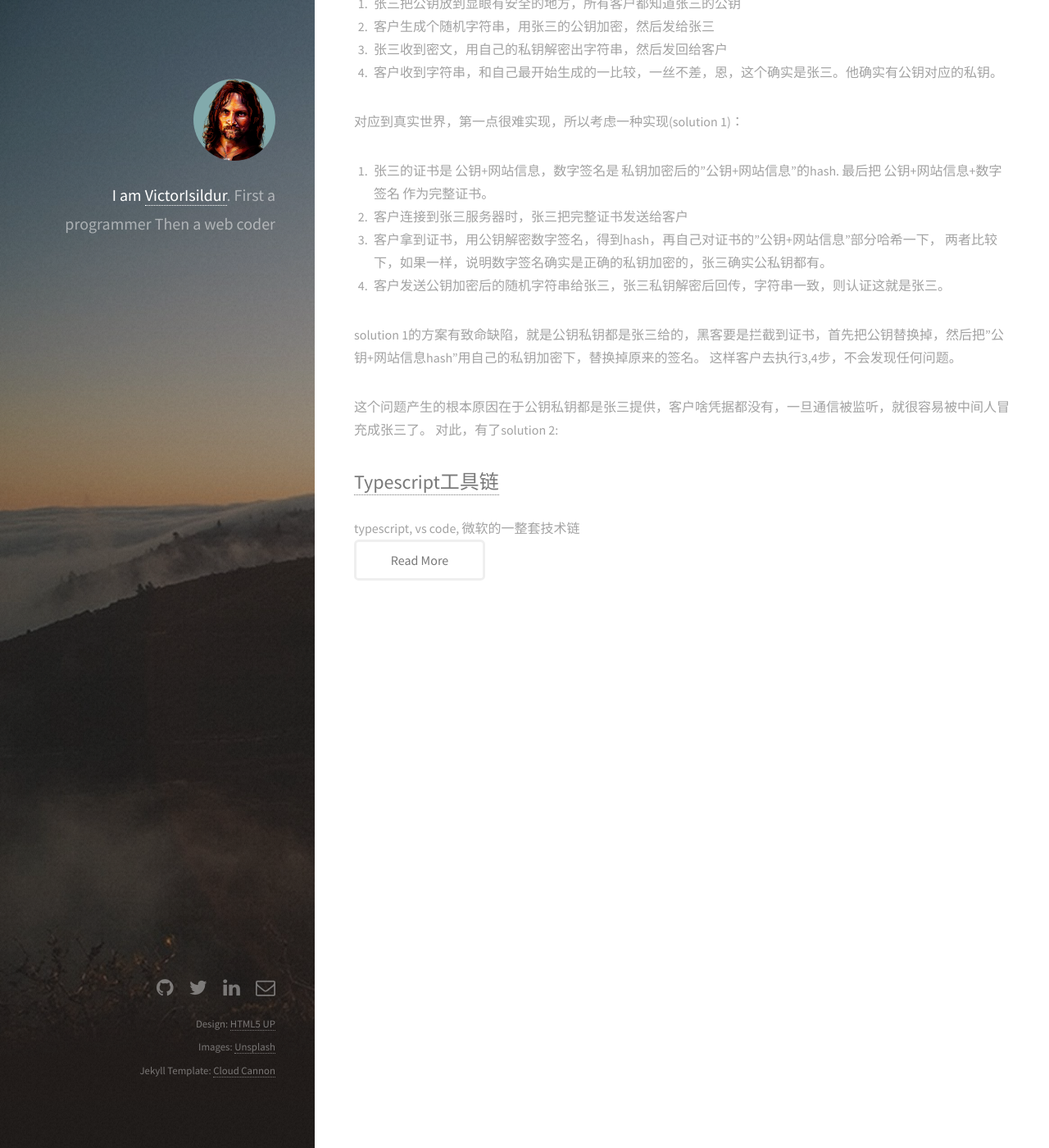
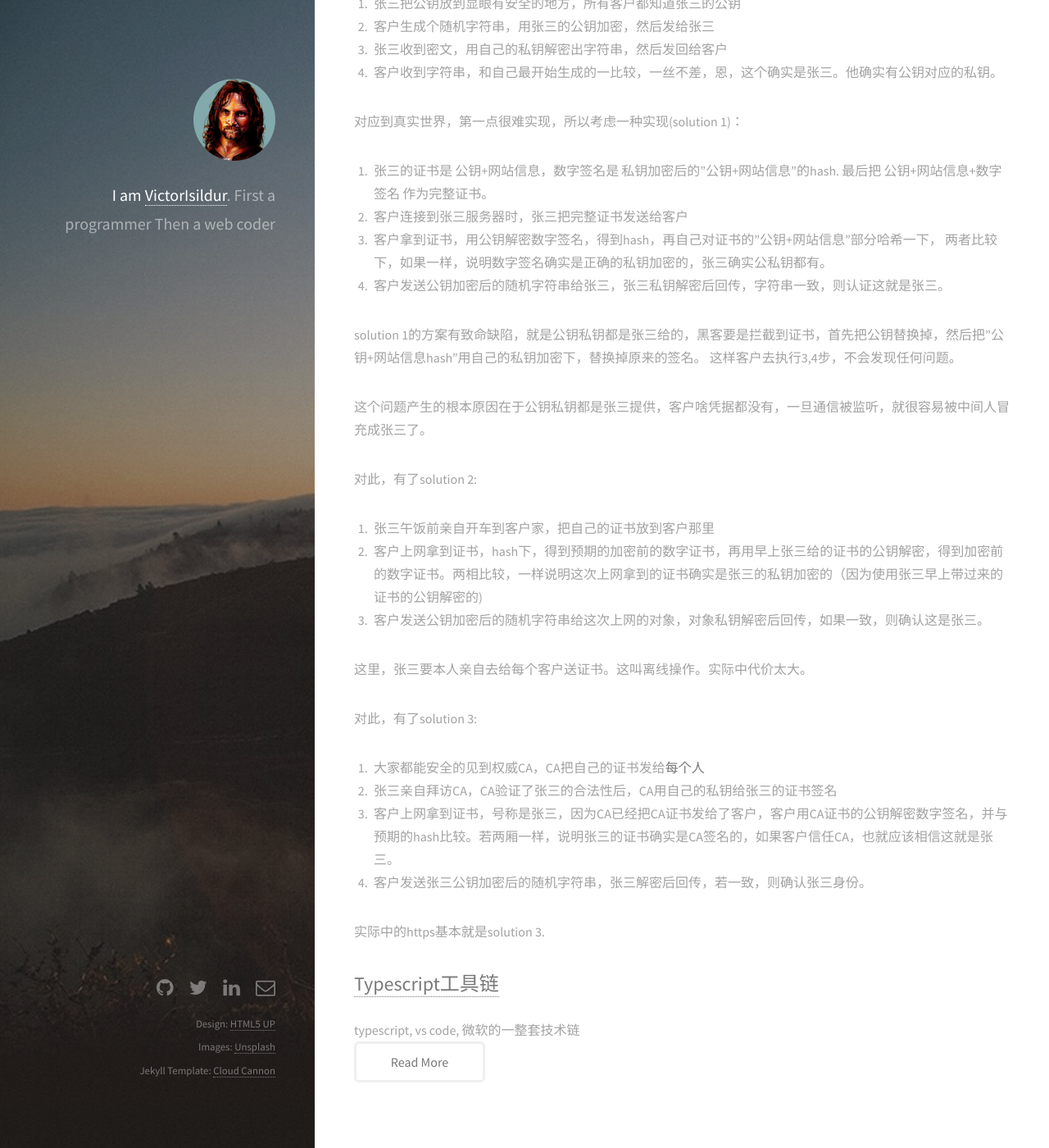
Before and after one commit to victorisildur/victorisildur.github.io, a Jekyll site: the page built from _posts/2016-10-12-tls.markdown, in a window 1280 px wide and 1400 px high, scrolled down 1146 px. Shown: the whole window at 82% size. Built offline with Jekyll 4.4.1, drawn with Linux system fonts in a browser that asks for light colours; Markdown is read by kramdown in place of the engine named in the settings.

Commit message:
tls sol 3

```diff
--- a/_posts/2016-10-12-tls.markdown
+++ b/_posts/2016-10-12-tls.markdown
@@ -55,4 +55,20 @@ solution 1的方案有致命缺陷，就是公钥私钥都是张三给的，黑
 这样客户去执行3,4步，不会发现任何问题。
 
 这个问题产生的根本原因在于公钥私钥都是张三提供，客户啥凭据都没有，一旦通信被监听，就很容易被中间人冒充成张三了。
+
 对此，有了solution 2:
+
+1. 张三午饭前亲自开车到客户家，把自己的证书放到客户那里
+2. 客户上网拿到证书，hash下，得到预期的加密前的数字证书，再用早上张三给的证书的公钥解密，得到加密前的数字证书。两相比较，一样说明这次上网拿到的证书确实是张三的私钥加密的（因为使用张三早上带过来的证书的公钥解密的)
+3. 客户发送公钥加密后的随机字符串给这次上网的对象，对象私钥解密后回传，如果一致，则确认这是张三。
+
+这里，张三要本人亲自去给每个客户送证书。这叫离线操作。实际中代价太大。
+
+对此，有了solution 3:
+
+1. 大家都能安全的见到权威CA，CA把自己的证书发给**每个人**
+2. 张三亲自拜访CA，CA验证了张三的合法性后，CA用自己的私钥给张三的证书签名
+3. 客户上网拿到证书，号称是张三，因为CA已经把CA证书发给了客户，客户用CA证书的公钥解密数字签名，并与预期的hash比较。若两厢一样，说明张三的证书确实是CA签名的，如果客户信任CA，也就应该相信这就是张三。
+4. 客户发送张三公钥加密后的随机字符串，张三解密后回传，若一致，则确认张三身份。
+
+实际中的https基本就是solution 3.
```
